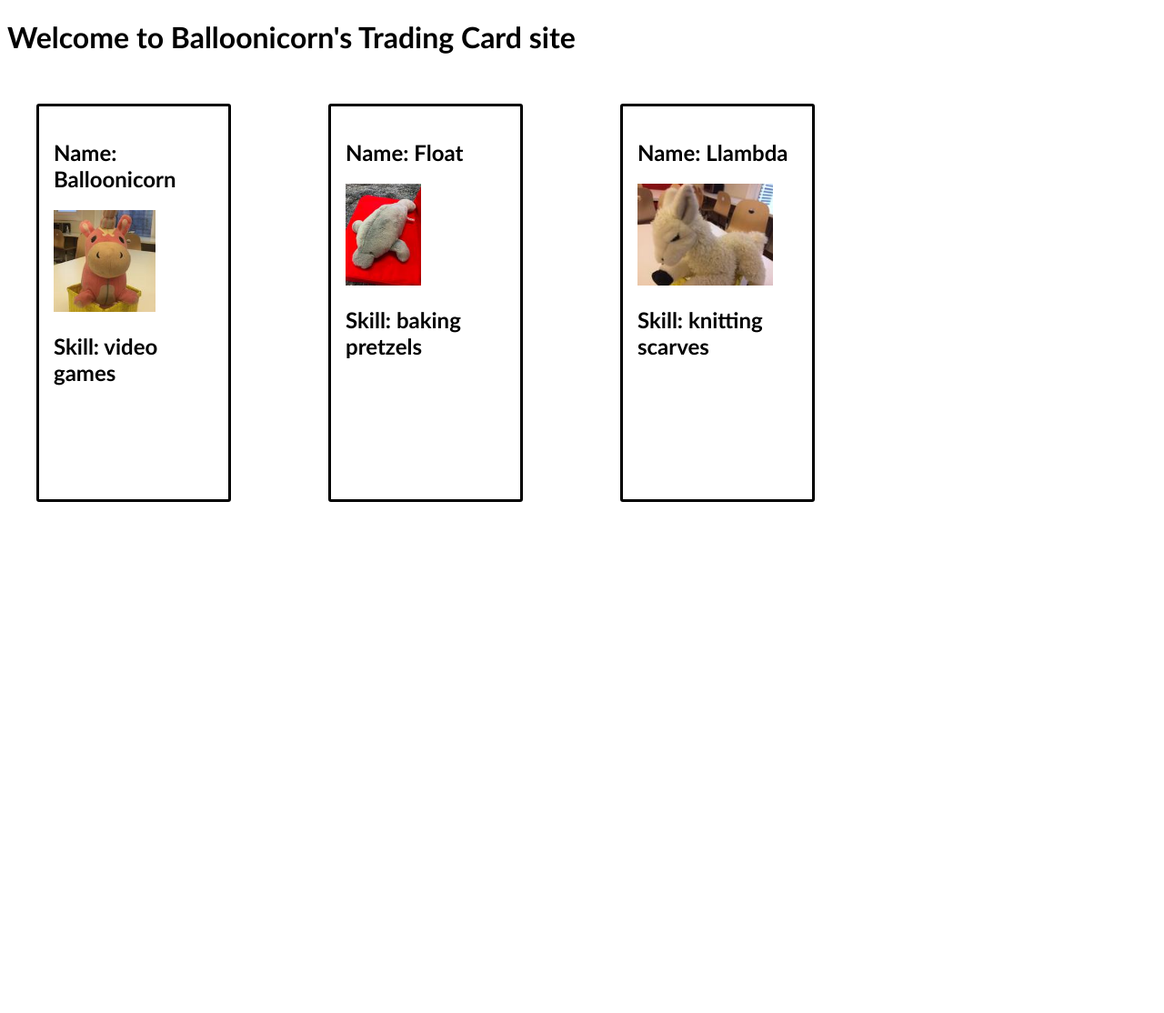
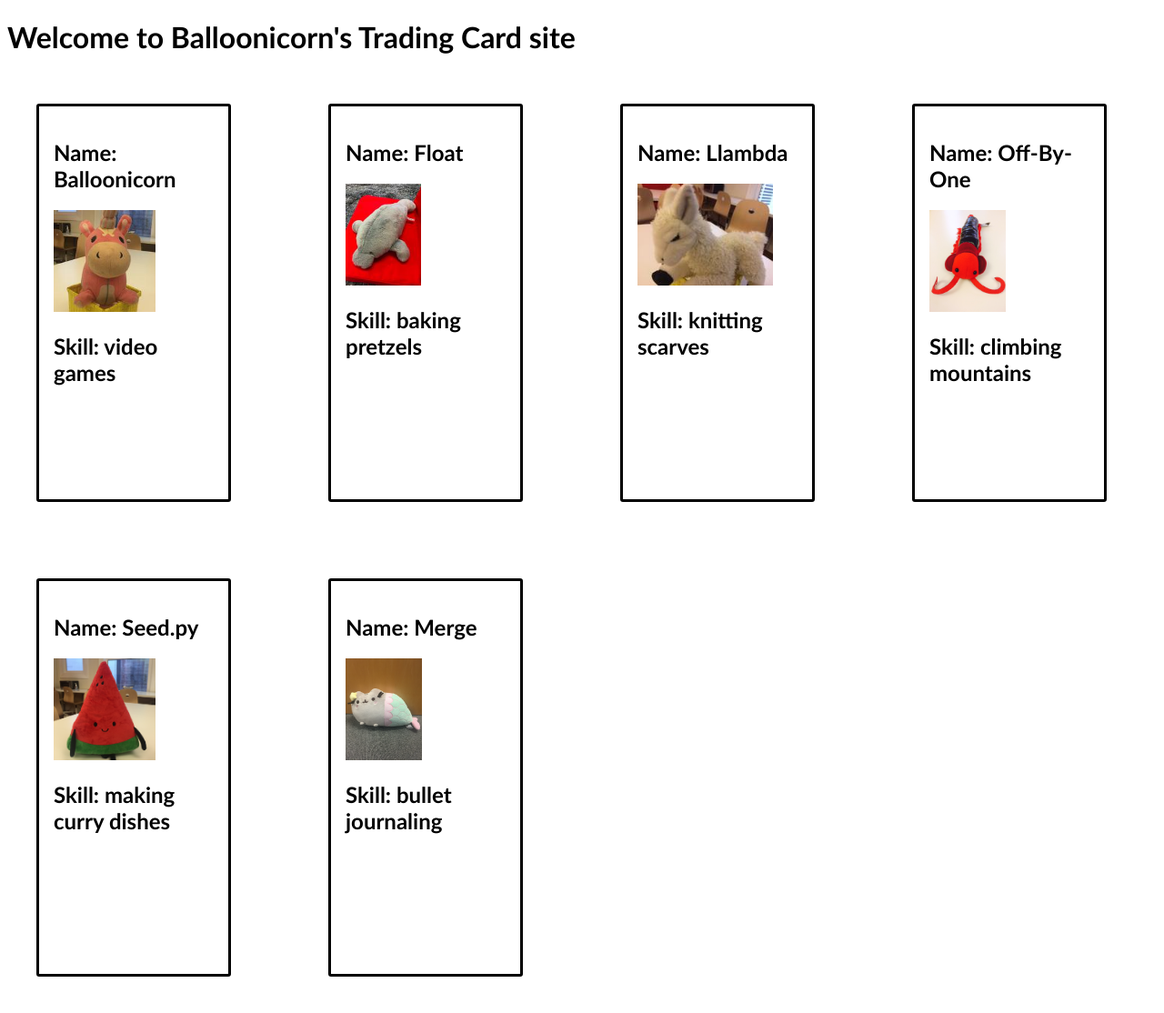
Before and after one commit to SuelenKarbivnychyy/LAB.-Using-React-Props-for-a-Trading-Card-Site, a Flask app: page /cards in a window 1280 px wide. Shown: the whole page at 91% size. Before the commit the page ends 552 px from the top, so only its background shows below. Run offline with Flask 2, Linux system fonts and the light colour scheme; some libraries are stand-ins or nearby versions.

Commit message:
finish lab, going to further study

```diff
--- a/static/js/tradingCard.jsx
+++ b/static/js/tradingCard.jsx
@@ -2,9 +2,41 @@
 
 const tradingCardData = [
   {
-    name: 'Balloonicorn',
-    skill: 'video games',
-    imgUrl: '/static/img/balloonicorn.jpg',
+    name: "Balloonicorn",
+    skill: "video games",
+    imgUrl: "/static/img/balloonicorn.jpg",
+    cardId: 1,
+  },
+  {
+    name: "Float",
+    skill: "baking pretzels",
+    imgUrl: "/static/img/float.jpg",
+    cardId: 2,
+  },
+  {
+    name: "Llambda",
+    skill: "knitting scarves",
+    imgUrl: "/static/img/llambda.jpg",
+    cardId: 3,
+  },
+  {
+    name: "Off-By-One",
+    skill: "climbing mountains",
+    imgUrl: "/static/img/off-by-one.jpeg",
+    cardId: 4,
+  },
+  {
+    name: "Seed.py",
+    skill: "making curry dishes",
+    imgUrl: "/static/img/seedpy.jpeg",
+    cardId: 5,
+  },
+
+  {
+    name: "Merge",
+    skill: "bullet journaling",
+    imgUrl: "/static/img/merge.png",
+    cardId: 6,
   },
 ];
 
@@ -18,17 +50,28 @@ function TradingCard(props) {
   );
 }
 
-ReactDOM.render(
-  <TradingCard name="Balloonicorn" skill="video games" imgUrl="/static/img/balloonicorn.jpg" />,
-  document.querySelector('#balloonicorn'),
-);
+function TradingCardContainer() {
+  const tradingCards = [];
 
-ReactDOM.render(
-  <TradingCard name="Float" skill="baking pretzels" imgUrl="/static/img/float.jpg" />,
-  document.querySelector('#float'),
-);
+  for (const currentCard of tradingCardData) {
+    tradingCards.push(
+      <TradingCard
+        name={currentCard.name}
+        skill={currentCard.skill}
+        imgUrl={currentCard.imgUrl}
+      />
+    );
+  }
 
-ReactDOM.render(
-  <TradingCard name="Llambda" skill="knitting scarves" imgUrl="/static/img/llambda.jpg" />,
-  document.querySelector('#llambda'),
-);
+  return (
+    <React.Fragment>
+      {tradingCards}
+    </React.Fragment>
+  );
+}
+
+ReactDOM.render(<TradingCardContainer/>, document.querySelector('#all-cards'));
+// ReactDOM.render(
+//   <TradingCard name="Balloonicorn" skill="video games" imgUrl="/static/img/balloonicorn.jpg" />,
+//   document.querySelector('#balloonicorn'),
+// );
--- a/templates/cards.html
+++ b/templates/cards.html
@@ -8,7 +8,7 @@
 
 
 {% block body %}
-<div class="grid">
+<div class="grid" id="all-cards">
   <!-- Mount Balloonicorn's card on to this element. -->
   <div id="balloonicorn"></div>
 
@@ -17,6 +17,12 @@
 
   <!-- Mount Llambda's card on to this element. -->
   <div id="llambda"></div>
+
+  <div id="off-by-one"></div>
+
+  <div id="seedpy"></div>
+
+  <div id="merge"></div>
 </div>
 
 {% endblock %}
```
